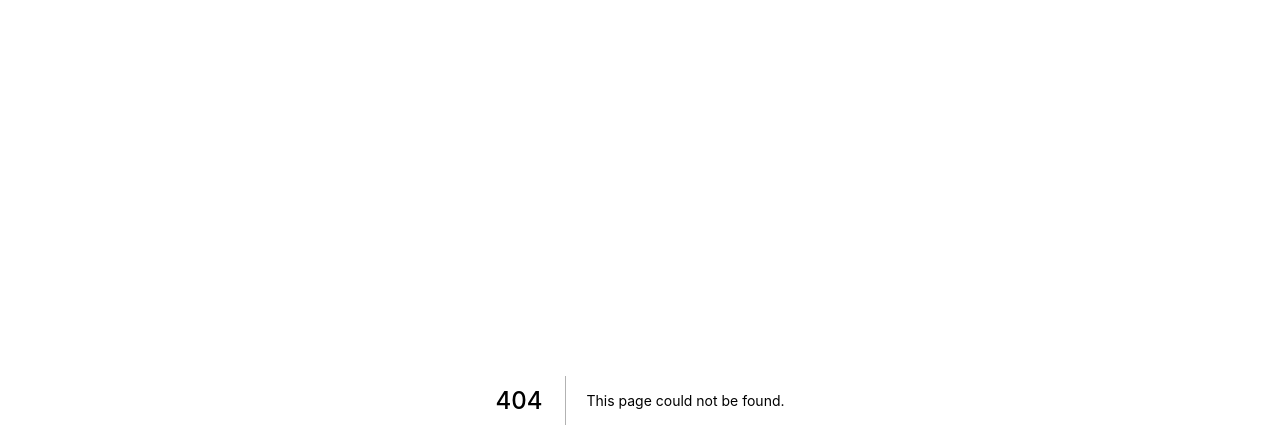
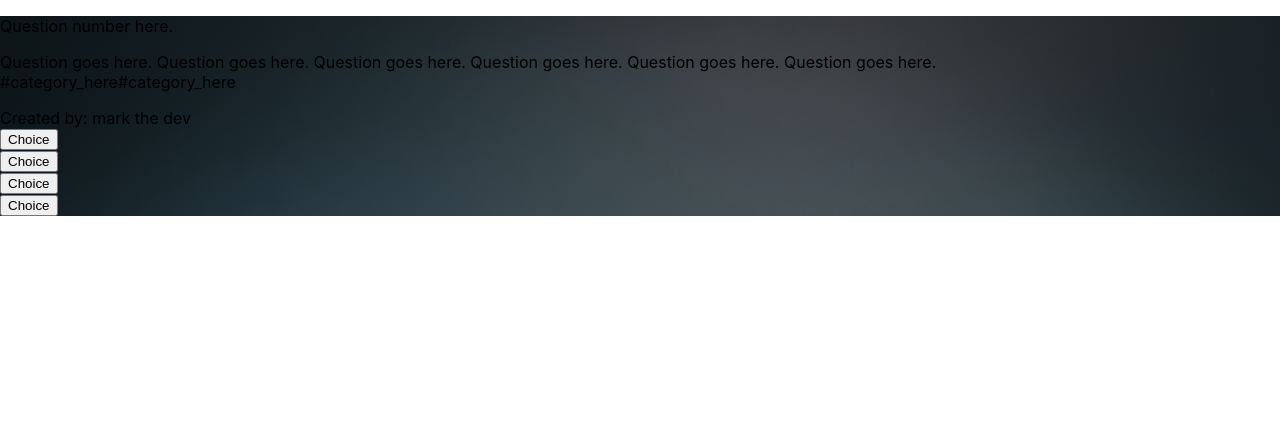
Before and after one commit to shoshin-programmer/quiz_app, a Next.js app: page /test in a window 1280 px wide. Before the commit this address had no page. Shown: the top 448 px of the page. Built offline with nearby package versions, Linux system fonts and the light colour scheme.

Commit message:
use router instead of Link - initial

```diff
--- /dev/null
+++ b/pages/test.tsx
@@ -0,0 +1,27 @@
+import QuestionCard from "../components/QuestionCard";
+import { NextPage } from "next";
+
+interface Question {
+  category: string;
+  type: string;
+  difficulty: string;
+  question: string;
+  correct_answers: string;
+  incorrect_answers: Array<string>;
+}
+
+const Test: NextPage<{ question: Question }> = (props) => {
+  return (
+    <div>
+      <div className="hero fullscreen main-bg">
+        <div className="hero-body">
+          <div className="mx-auto">
+            <QuestionCard />
+          </div>
+        </div>
+      </div>
+    </div>
+  );
+};
+
+export default Test;
```
Also changed, not shown: pages/index.tsx (+7 -2 lines).
